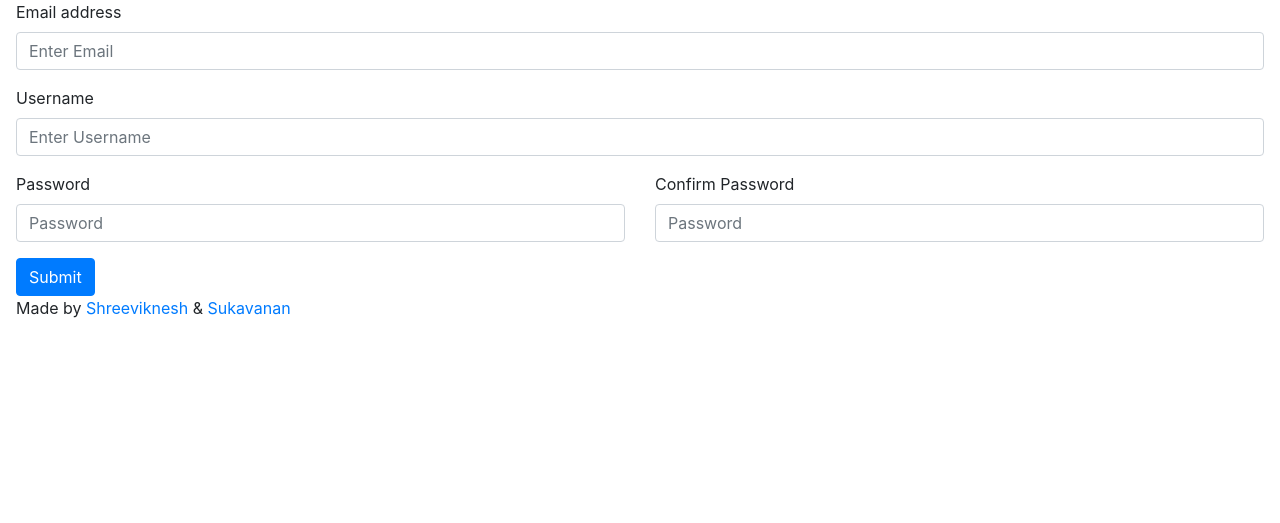
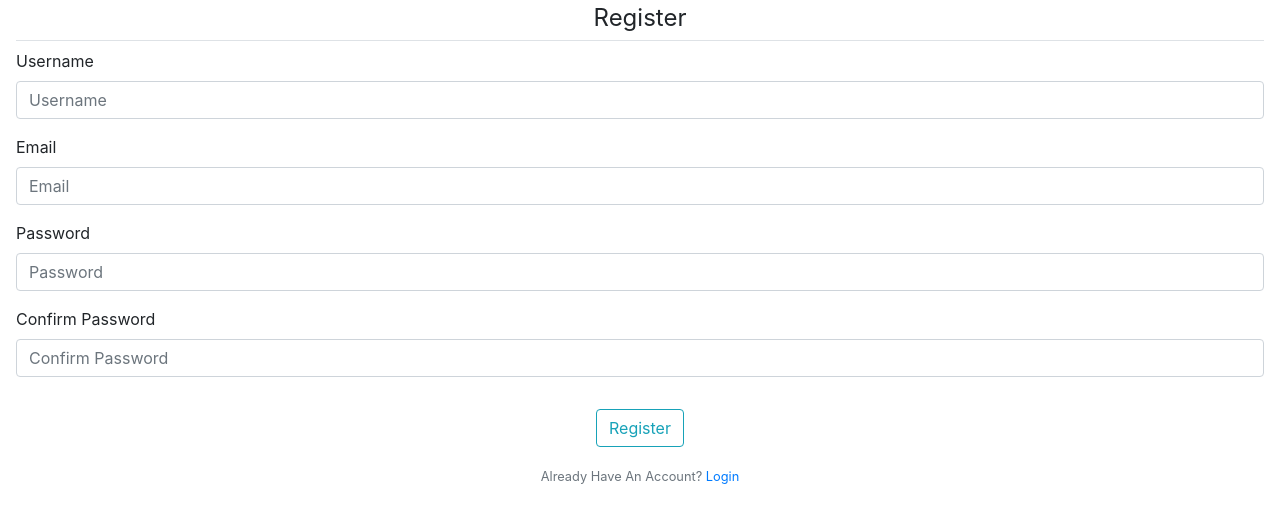
Before and after one commit to sukavanan/DBook, a Flask app: page /register in a window 1280 px wide. Shown: the part 98-621 px from the top of the page. Run offline with Flask 2, Linux system fonts and the light colour scheme; some libraries are stand-ins or nearby versions.

Commit message:
Added WTForms

```diff
--- /dev/null
+++ b/forms.py
@@ -0,0 +1,16 @@
+from flask_wtf import FlaskForm
+from wtforms import StringField, PasswordField, SubmitField, BooleanField
+from wtforms.validators import DataRequired, Length, Email, EqualTo
+
+class RegistrationForm(FlaskForm):
+    username = StringField('Username', validators=[DataRequired(), Length(min=2, max=20)])
+    email = StringField('Email', validators=[DataRequired(), Email()])
+    password = PasswordField('Password', validators=[DataRequired()])
+    confirm_password = PasswordField('Confirm Password', validators=[DataRequired(), EqualTo('password')])
+    submit = SubmitField('Register')
+
+class LoginForm(FlaskForm):
+    email = StringField('Email', validators=[DataRequired(), Email()])
+    password = PasswordField('Password', validators=[DataRequired()])
+    remember = BooleanField('Remember Me')
+    submit = SubmitField('Login')
--- a/server.py
+++ b/server.py
@@ -1,9 +1,11 @@
 from flask import Flask, render_template, request, redirect, url_for, session
 from flask_pymongo import PyMongo
 
+from forms import RegistrationForm, LoginForm
 app = Flask(__name__)
 app.config['MONGO_DBNAME'] = 'dbook'
 app.config['MONGO_URI'] = 'mongodb://shree:strongpassword123@ds060369.mlab.com:60369/dbook'
+app.config['SECRET_KEY'] = '97542ec161edf850af891551159ea600'
 mongo = PyMongo(app)
 
 @app.route('/')
@@ -15,11 +17,13 @@ def index_route():
 
 @app.route('/login', methods = ['GET', 'POST'])
 def login_route():
-    return render_template('login.html')
+    form = LoginForm()
+    return render_template('login.html', form=form)
 
 @app.route('/register', methods = ['GET', 'POST'])
 def register_route():
-    return render_template('register.html')
+    form = RegistrationForm()
+    return render_template('register.html', form=form)
 
 if __name__ == '__main__':
     app.run(host='localhost', port=80, debug=True)
--- a/static/css/cover.css
+++ b/static/css/cover.css
@@ -1,8 +1,3 @@
-/*
- * Globals
- */
-
-/* Links */
 a,
 a:focus,
 a:hover {
--- a/templates/index.html
+++ b/templates/index.html
@@ -10,16 +10,15 @@
 {% endblock %}
 
 {% block content %}
-    <main role="main" class="inner cover">
+    <main role="main" class="inner cover pt-5">
         <img src="static/logo.png" alt="LOGO">
         <br>
         <h1 class="cover-heading">Welcome to DBook.</h1>
         <p class="lead">DBook is a simple Social Network.</p>
         <p class="lead">
-            <a href="/register" class="btn btn-lg btn-secondary">Register</a>
+            <a href="/register" class="btn btn-md btn-secondary">Register</a>
         </p>
     </main>
-
 
     <footer class="mastfoot mt-auto">
         <div class="inner">
--- a/templates/register.html
+++ b/templates/register.html
@@ -11,33 +11,33 @@
 
 {% block content %}
     <form action="/register" method="post">
+        {{ form.hidden_tag() }}
+        <fieldset class="form-group">
+            <legend class="text-center border-bottom pb-1">Register</legend>
             <div class="form-group">
-            <label for="email">Email address</label>
-            <input type="email" class="form-control" id="email" placeholder="Enter Email" name="email">
+                {{ form.username.label(class="form-control-label") }}
+                {{ form.username(class="form-control", placeholder="Username") }}
             </div>
             <div class="form-group">
-            <label for="email">Username</label>
-            <input type="text" class="form-control" id="username" placeholder="Enter Username" name="username">
+                {{ form.email.label(class="form-control-label") }}
+                {{ form.email(class="form-control", placeholder="Email") }}
             </div>
-        <div class="row">
-            <div class="col">
             <div class="form-group">
-                    <label for="password1">Password</label>
-                    <input type="password" class="form-control" id="password1" placeholder="Password" name="passsword1">
+                {{ form.password.label(class="form-control-label") }}
+                {{ form.password(class="form-control", placeholder="Password") }}
             </div>
+            <div class="form-group">
+                {{ form.confirm_password.label(class="form-control-label") }}
+                {{ form.confirm_password(class="form-control", placeholder="Confirm Password") }}
             </div>
-            <div class="col">
-                <div class="form-group">
-                    <label for="password2">Confirm Password</label>
-                    <input type="password" class="form-control" id="password2" placeholder="Password" name="password2">
+        </fieldset>
+        <div class="form-group text-center">
+            {{ form.submit(class="btn btn-outline-info") }}
         </div>
+    </form>
+    <div class="text-center">
+        <small class="text-muted">
+            Already Have An Account? <a href="{{url_for('login_route')}}">Login</a>
+        </small>
     </div>
-        </div>
-        <button type="submit" class="btn btn-primary">Submit</button>
-    </form>
-    <footer class="mastfoot mt-auto">
-        <div class="inner">
-            <p>Made by <a href="https://github.com/shreeviknesh">Shreeviknesh</a> & <a href="https://github.com/sukavanan">Sukavanan</a></p>
-        </div>
-    </footer>
 {% endblock %}
--- a/templates/template.html
+++ b/templates/template.html
@@ -16,7 +16,7 @@
     <body>
   {% endif %}
     <div class="cover-container d-flex w-100 h-100 p-3 mx-auto flex-column">
-      <header class="masthead mb-auto">
+      <header class="masthead"> <!-- mb-auto -->
         <div class="inner">
           <h3 class="masthead-brand"><a href="/">DBook</a></h3>
           <nav class="nav nav-masthead justify-content-center">
```
Also changed, not shown: templates/login.html (+19 -13 lines). Lines whose indentation alone changed are shown as unchanged.
